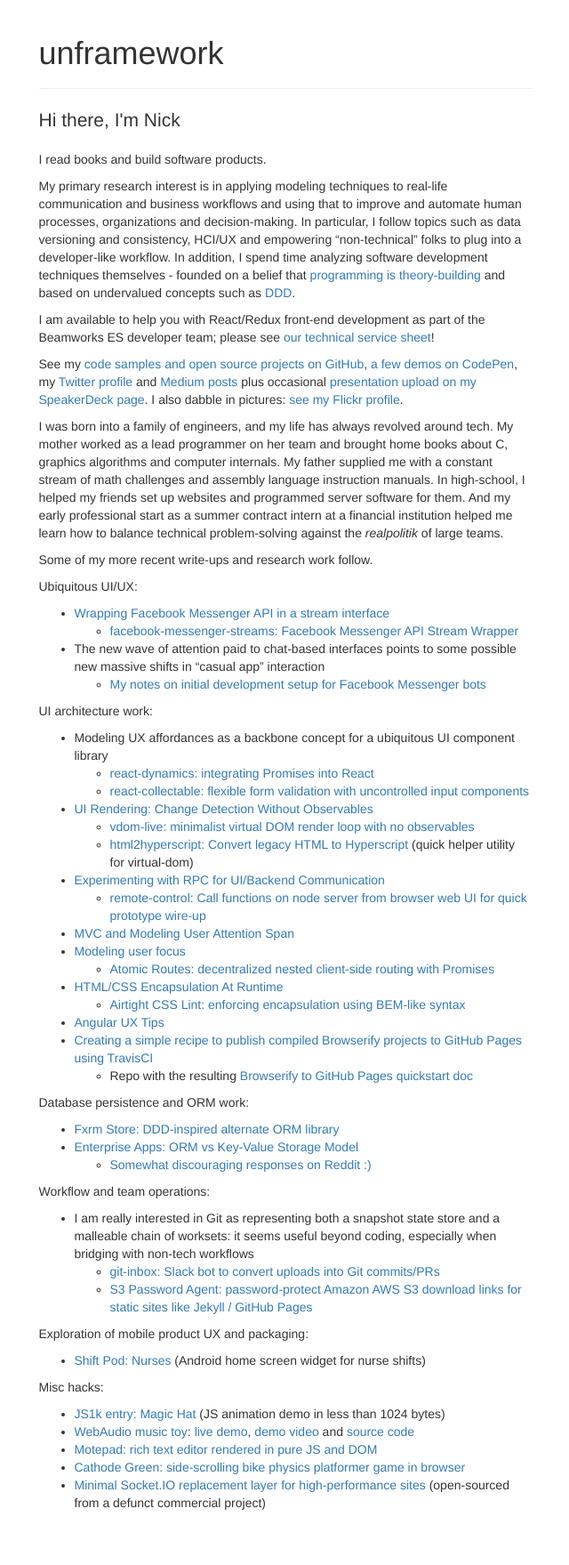
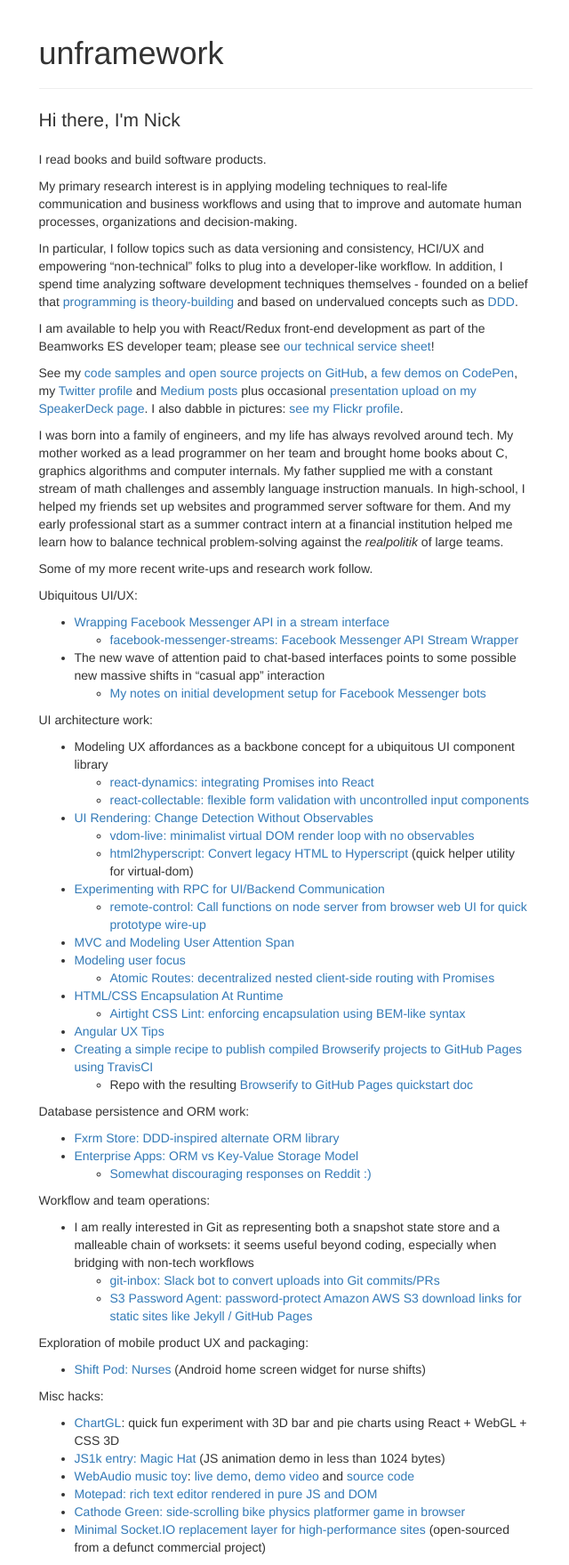
Before and after one commit to unframework/unframework-website, a Jekyll site: the page built from index.md, in a window 1280 px wide. Shown: the whole page at 89% size, without its empty margins (319-959 px from the left). Built offline with Jekyll 4.4.1, drawn with Linux system fonts in a browser that asks for light colours; before the commit the page ends 1709 px from its top, so only the background shows below that.

Commit message:
Copy tweaks and link to ChartGL

```diff
--- a/index.md
+++ b/index.md
@@ -5,7 +5,9 @@
 
 I read books and build software products.
 
-My primary research interest is in applying modeling techniques to real-life communication and business workflows and using that to improve and automate human processes, organizations and decision-making. In particular, I follow topics such as data versioning and consistency, HCI/UX and empowering "non-technical" folks to plug into a developer-like workflow. In addition, I spend time analyzing software development techniques themselves - founded on a belief that [programming is theory-building](http://www.dc.uba.ar/materias/plp/cursos/material/programmingAsTheoryBuilding) and based on undervalued concepts such as [DDD](https://en.wikipedia.org/wiki/Domain-driven_design).
+My primary research interest is in applying modeling techniques to real-life communication and business workflows and using that to improve and automate human processes, organizations and decision-making.
+
+In particular, I follow topics such as data versioning and consistency, HCI/UX and empowering "non-technical" folks to plug into a developer-like workflow. In addition, I spend time analyzing software development techniques themselves - founded on a belief that [programming is theory-building](http://www.dc.uba.ar/materias/plp/cursos/material/programmingAsTheoryBuilding) and based on undervalued concepts such as [DDD](https://en.wikipedia.org/wiki/Domain-driven_design).
 
 I am available to help you with React/Redux front-end development as part of the Beamworks ES developer team; please see [our technical service sheet](https://beamworks.io)!
 
@@ -59,6 +61,7 @@
 
 Misc hacks:
 
+* [ChartGL](https://chartgl.zone): quick fun experiment with 3D bar and pie charts using React + WebGL + CSS 3D
 * [JS1k entry: Magic Hat](http://js1k.com/2017-magic/demo/2827) (JS animation demo in less than 1024 bytes)
 * [WebAudio music toy](/webaudio-music-toy): [live demo](http://unframework.github.io/eltrn/), [demo video](https://www.youtube.com/watch?v=uZM0nfuLfxM) and [source code](https://github.com/unframework/eltrn)
 * [Motepad: rich text editor rendered in pure JS and DOM](https://github.com/unframework/motepad)
```
